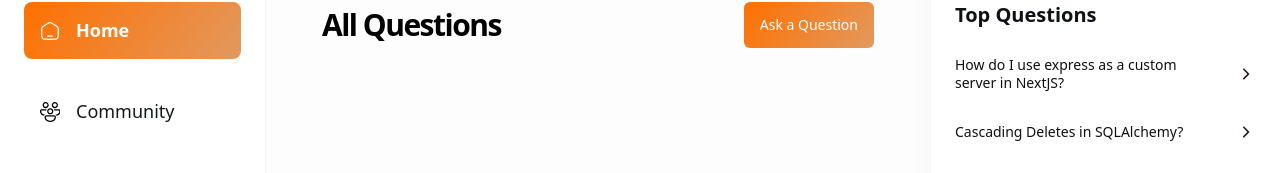
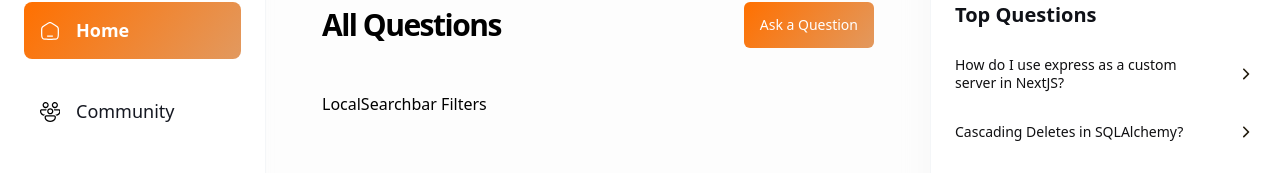
Before and after one commit to aleknovkovski/lrnp-JSM-nextjs13, a Next.js app: page / in a window 1280 px wide. Shown: the part 142-315 px from the top of the page. Built offline with nearby package versions, Linux system fonts and the light colour scheme; no server answers.

Commit message:
Add div that will contain localSearchBar and Filter

```diff
--- a/app/(root)/(home)/page.tsx
+++ b/app/(root)/(home)/page.tsx
@@ -13,6 +13,12 @@ export default function Home() {
                     </Button>
                 </Link>
             </div>
+
+            <div className="mt-11 flex justify-between gap-5 max-sm:flex-col sm:items-center">
+                LocalSearchbar
+
+                Filters
+            </div>
         </>
     )
 }
```
